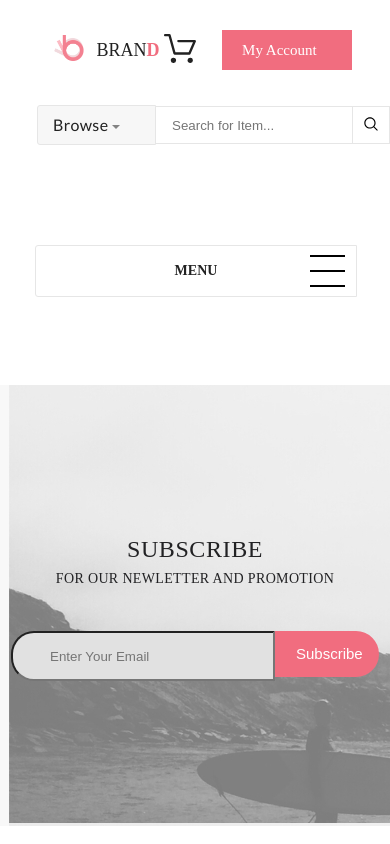
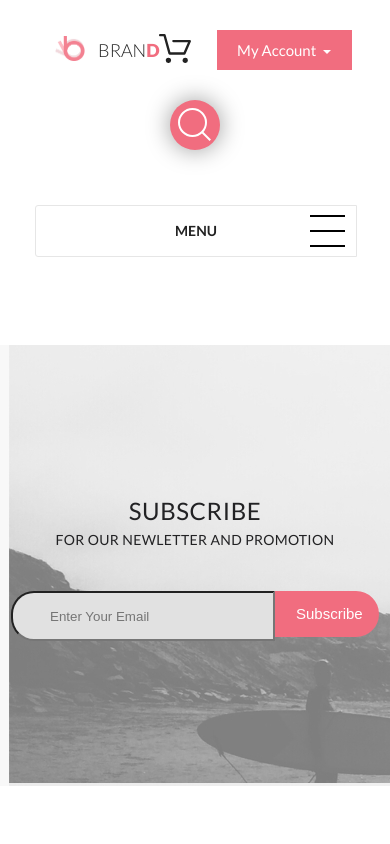
Before and after one commit to TyurinAndrey/brand_store, a plain HTML site: page index.html in a window 390 px wide. Shown: the top 844 px of the page. Drawn offline with Linux system fonts and the light colour scheme.

Commit message:
Добавил мобильный поиск

```diff
--- a/index.html
+++ b/index.html
@@ -41,7 +41,6 @@
                             <li><a class="drop-link" href="#">Sweatshirts/Hoodies</a></li>
                             <li><a class="drop-link" href="#">Blazers</a></li>
                             <li><a class="drop-link" href="#">Jackets/vests</a></li>
-
                         </ul>
                     </div>
                 </div>
@@ -50,6 +49,11 @@
             <button class="button-submit" type="submit">
                 <img src="img/search.svg" alt="search" class="search-style">
             </button>
+            <div class="search-mobile">
+                <input type="text" placeholder="Search for Item...">
+                <button class="button-submit-mobile" type="submit">
+                </button>
+            </div>
         </form>
         <div class="header-cart">
             <div class="cart-image">
@@ -93,7 +97,6 @@
                                     <img src="img/delete.png" alt="delete">
                                 </button>
                             </li>
-
                         </ul>
                         <div class="product-sum">
                             <h2>total</h2>
@@ -103,11 +106,9 @@
                             <button class="button-cart">checkout</button>
                             <button class="button-cart">go to cart</button>
                         </div>
-
                     </div>
                 </div>
             </div>
-
             <a href="#" class="button button-account" href="#">My Account <span class="caret-account"></span></a>
         </div>
     </header>
@@ -119,11 +120,9 @@
             <div class="burger-line second"></div>
             <div class="burger-line third"></div>
             <div class="burger-line fourth"></div>
-
             <ul class="menu main-menu">
                 <li class="menu-list"><a class="menu-link" href="#">Home</a>
                     <div class="drop-box">
-
                         <div class="drop-flex">
                             <h3 class="drop-h">women</h3>
                             <ul class="drop-list">
@@ -140,7 +139,6 @@
                                     <li><a class="drop-link" href="#">Sweaters/Knits</a></li>
                                 </ul>
                             </div>
-
                         </div>
                         <div class="drop-flex">
                             <h3 class="drop-h">women</h3>
@@ -149,19 +147,12 @@
                                 <li><a class="drop-link" href="#">Tops</a></li>
                                 <li><a class="drop-link" href="#">Sweaters/Knits</a></li>
                                 <li><a class="drop-link" href="#">Jackets/Coats</a></li>
-
                             </ul>
-
-
                             <div class="menu-offer">
                                 <img class="menu-offer-image" src="img/mega_menu_offer.jpg" alt="supersale">
-
                                 <span class="menu-offer-super">super</span>
                                 <span class="menu-offer-sale">sale!</span>
                             </div>
-
-
-
                         </div>
                     </div>
                 </li>
@@ -197,7 +188,6 @@
                                     <li><a class="drop-link" href="#">Sweaters/Knits</a></li>
                                 </ul>
                             </div>
-
                         </div>
                         <div class="drop-flex">
                             <h3 class="drop-h">women</h3>
@@ -206,19 +196,12 @@
                                 <li><a class="drop-link" href="#">Tops</a></li>
                                 <li><a class="drop-link" href="#">Sweaters/Knits</a></li>
                                 <li><a class="drop-link" href="#">Jackets/Coats</a></li>
-
                             </ul>
-
-
                             <div class="menu-offer">
                                 <img class="menu-offer-image" src="img/mega_menu_offer.jpg" alt="supersale">
-
                                 <span class="menu-offer-super">super</span>
                                 <span class="menu-offer-sale">sale!</span>
                             </div>
-
-
-
                         </div>
                     </div>
                 </li>
@@ -254,7 +237,6 @@
                                     <li><a class="drop-link" href="#">Sweaters/Knits</a></li>
                                 </ul>
                             </div>
-
                         </div>
                         <div class="drop-flex">
                             <h3 class="drop-h">women</h3>
@@ -263,19 +245,12 @@
                                 <li><a class="drop-link" href="#">Tops</a></li>
                                 <li><a class="drop-link" href="#">Sweaters/Knits</a></li>
                                 <li><a class="drop-link" href="#">Jackets/Coats</a></li>
-
                             </ul>
-
-
                             <div class="menu-offer">
                                 <img class="menu-offer-image" src="img/mega_menu_offer.jpg" alt="supersale">
-
                                 <span class="menu-offer-super">super</span>
                                 <span class="menu-offer-sale">sale!</span>
                             </div>
-
-
-
                         </div>
                     </div>
                 </li>
@@ -311,7 +286,6 @@
                                     <li><a class="drop-link" href="#">Sweaters/Knits</a></li>
                                 </ul>
                             </div>
-
                         </div>
                         <div class="drop-flex">
                             <h3 class="drop-h">women</h3>
@@ -320,19 +294,12 @@
                                 <li><a class="drop-link" href="#">Tops</a></li>
                                 <li><a class="drop-link" href="#">Sweaters/Knits</a></li>
                                 <li><a class="drop-link" href="#">Jackets/Coats</a></li>
-
                             </ul>
-
-
                             <div class="menu-offer">
                                 <img class="menu-offer-image" src="img/mega_menu_offer.jpg" alt="supersale">
-
                                 <span class="menu-offer-super">super</span>
                                 <span class="menu-offer-sale">sale!</span>
                             </div>
-
-
-
                         </div>
                     </div>
                 </li>
@@ -368,7 +335,6 @@
                                     <li><a class="drop-link" href="#">Sweaters/Knits</a></li>
                                 </ul>
                             </div>
-
                         </div>
                         <div class="drop-flex">
                             <h3 class="drop-h">women</h3>
@@ -377,19 +343,12 @@
                                 <li><a class="drop-link" href="#">Tops</a></li>
                                 <li><a class="drop-link" href="#">Sweaters/Knits</a></li>
                                 <li><a class="drop-link" href="#">Jackets/Coats</a></li>
-
                             </ul>
-
-
                             <div class="menu-offer">
                                 <img class="menu-offer-image" src="img/mega_menu_offer.jpg" alt="supersale">
-
                                 <span class="menu-offer-super">super</span>
                                 <span class="menu-offer-sale">sale!</span>
                             </div>
-
-
-
                         </div>
                     </div>
                 </li>
@@ -425,7 +384,6 @@
                                     <li><a class="drop-link" href="#">Sweaters/Knits</a></li>
                                 </ul>
                             </div>
-
                         </div>
                         <div class="drop-flex">
                             <h3 class="drop-h">women</h3>
@@ -434,19 +392,12 @@
                                 <li><a class="drop-link" href="#">Tops</a></li>
                                 <li><a class="drop-link" href="#">Sweaters/Knits</a></li>
                                 <li><a class="drop-link" href="#">Jackets/Coats</a></li>
-
                             </ul>
-
-
                             <div class="menu-offer">
                                 <img class="menu-offer-image" src="img/mega_menu_offer.jpg" alt="supersale">
-
                                 <span class="menu-offer-super">super</span>
                                 <span class="menu-offer-sale">sale!</span>
                             </div>
-
-
-
                         </div>
                     </div>
                 </li>
@@ -482,7 +433,6 @@
                                     <li><a class="drop-link" href="#">Sweaters/Knits</a></li>
                                 </ul>
                             </div>
-
                         </div>
                         <div class="drop-flex">
                             <h3 class="drop-h">women</h3>
@@ -491,40 +441,29 @@
                                 <li><a class="drop-link" href="#">Tops</a></li>
                                 <li><a class="drop-link" href="#">Sweaters/Knits</a></li>
                                 <li><a class="drop-link" href="#">Jackets/Coats</a></li>
-
                             </ul>
-
-
                             <div class="menu-offer">
                                 <img class="menu-offer-image" src="img/mega_menu_offer.jpg" alt="supersale">
-
                                 <span class="menu-offer-super">super</span>
                                 <span class="menu-offer-sale">sale!</span>
                             </div>
-
-
-
                         </div>
                     </div>
                 </li>
-
             </ul>
         </div>
     </nav>
-
     <div class="subscribe-form">
         <div class="subscribe-review">
             <div class="slider">
                 <input type="radio" name="switch" id="btn1" checked>
                 <input type="radio" name="switch" id="btn2">
                 <input type="radio" name="switch" id="btn3">
-
                 <div class="switch">
                     <label for="btn1"></label>
                     <label for="btn2"></label>
                     <label for="btn3"></label>
                 </div>
-
                 <div class="slider-inner">
                     <div class="slides">
                         <div class="slide slide-1">
@@ -578,28 +517,22 @@
                                 </h3>
                             </div>
                         </div>
-
-
                     </div>
                 </div>
             </div>
         </div>
-
         <div class="subscribe-mail">
             <div class="mail-form">
                 <h2 class="subscribe-h2">subscribe</h2>
                 <h3 class="subscribe-h3">for our newletter and promotion</h2>
-
                     <form class="subscription-form" action="#" method="post">
                         <label class="visually-hidden" for="subscription-email">Email</label>
                         <input id="subscription-email" type="email" name="subscription-email" placeholder="          Enter Your Email" required>
                         <button class="button button-mail" type="submit">Subscribe</button>
                     </form>
             </div>
-
         </div>
     </div>
-
     <section class="footer-info">
         <div class="footer-desc">
             <div class="header-logo footer-logo">
@@ -655,12 +588,6 @@
             </ul>
         </div>
     </section>
-
-
-
-
-
-
     <footer class="contacts">
         <div class="contacts-container">
             <div class="footer-rights">
@@ -671,41 +598,22 @@
             <div class="footer-social">
                 <div class="social-icon"><a href="" class="social-contacts">
                         <img src="img/facebook.svg" class="social-icon" alt="">
-
                     </a></div>
                 <div class="social-icon"> <a href="" class="social-contacts">
                         <img src="img/twitter.svg" class="social-icon" alt="">
-
-
                     </a></div>
                 <div class="social-icon"> <a href="" class="social-contacts">
                         <img src="img/linkedin.svg" class="social-icon" alt="">
-
-
                     </a></div>
                 <div class="social-icon"><a href="" class="social-contacts">
                         <img src="img/pinterest.svg" class="social-icon" alt="">
-
-
                     </a></div>
                 <div class="social-icon"><a href="" class="social-contacts">
                         <img src="img/google-plus.svg" class="social-icon" alt="">
-
-
                     </a></div>
-
-
-
-
-
             </div>
         </div>
-
     </footer>
-
-
-
-
 </body>
 
 </html>
--- a/style.css
+++ b/style.css
@@ -4,13 +4,12 @@
 
 }
 
-l s c
-
 body {
     font-family: 'Lato', sans-serif;
 }
 
-button:active, button:focus {
+button:active,
+button:focus {
     outline: none;
 }
 
@@ -45,9 +44,11 @@ button:active, button:focus {
 
 .header-search {
     display: flex;
-    align-items: center;
-    justify-content: flex-start;
+    justify-content: center;
+    align-content: center;
+    align-self: center;
 }
+
 
 .header-logo {
     display: flex;
@@ -84,7 +85,7 @@ button:active, button:focus {
     line-height: 38px;
     letter-spacing: 0.35px;
     min-width: 87px;
-    height: 38px;
+    height: 36px;
     border-radius: 3px 0 0 3px;
     border: 1px solid #e6e6e6;
     background-color: #f7f7f7;
@@ -171,7 +172,7 @@ button:active, button:focus {
     display: flex;
     opacity: 1;
     transition: opacity 1s;
-    z-index: 2;
+    z-index: 7;
 }
 
 .drop-flex {
@@ -195,7 +196,6 @@ button:active, button:focus {
 
 .drop-list {
     list-style-type: none;
-
 }
 
 .drop-link {
@@ -208,6 +208,10 @@ button:active, button:focus {
 
 .drop-link:hover {
     color: #f16d7f;
+}
+
+.search-mobile {
+    display: none;
 }
 
 .form-input {
@@ -266,7 +270,7 @@ button:active, button:focus {
 .button-account {
     margin-left: 26px;
     margin-right: 5px;
-    min-width: 90px;
+    min-width: 95px;
 }
 
 .caret-account {
@@ -372,7 +376,7 @@ button:active, button:focus {
 }
 
 label,
- #check-menu{
+#check-menu {
     display: none;
 }
 
@@ -410,17 +414,13 @@ button:active, button:focus {
 .menu-list:not(hover) .drop-box {
     opacity: 0;
     display: none;
-
 }
 
 .menu-list:hover .drop-box {
     display: flex;
     opacity: 1;
     transition: opacity 1s;
-
 }
-
-
 
 .drop-box {
     max-width: 800px;
@@ -464,64 +464,29 @@ button:active, button:focus {
 }
 
 .menu-offer-super {
-    display:inline-block;
-    position:absolute;
-    top:55px;
-    left:174px;
+    display: inline-block;
+    position: absolute;
+    top: 55px;
+    left: 174px;
 }
 
 .menu-offer-sale {
-    display:inline-block;
-    position:absolute;
-    top:83px;
-    left:174px;
+    display: inline-block;
+    position: absolute;
+    top: 83px;
+    left: 174px;
 }
-
-
-/*
-.footer-info {
-    margin: auto auto;
-    max-width: 1140px;
-    display: grid;
-    grid-gap: 30px;
-    grid-template-columns: 5fr . 2fr 2fr 2fr;
-    grid-template-rows: 1fr;
-    justify-content: center;
-    align-content: center;
-}
-
-.footer-desc {
-    grid-column: 1/6;
-}
-
-.footer-company {
-    grid-column: 7/9;
-}
-
-.footer-info-desc {
-    grid-column: 9/11;
-}
-
-.footer-shop {
-    grid-column: 11/13;
-}*/
-
-
-
 
 
 .subscribe-form {
 
     margin: auto auto;
     max-width: 1618px;
-
     display: grid;
     grid-gap: 3px;
     grid-template-columns: 1fr 1fr;
-
     justify-content: center;
     background: url(img/subscribe-form-bg.jpg);
- /*   align-content: center;*/
 }
 
 .subscribe-review {
@@ -536,17 +501,9 @@ button:active, button:focus {
 
 
 .subscribe-review {
-    /*max-width: 804px;
-    max-height: 438px;*/
-    /*width: 100%;*/
     height: 438px;
 
-    /*background-color: #f2f2f2;*/
 }
-/*
-.review-foto {
-    margin-left:;
-}*/
 
 .review-foto img {
     width: 83px;
@@ -558,14 +515,8 @@ button:active, button:focus {
 
 
 .subscribe-mail {
-    /*max-width: 804px;
-    max-height: 438px;*/
-    /*height: 100%;
-    background-color: #f2f2f2;*/
-
     height: 438px;
     display: flex;
-    /*align-self: center;*/
     justify-self: center;
 
 }
@@ -578,7 +529,6 @@ button:active, button:focus {
     margin-right: 330px;
 
 }
-
 
 
 .subscribe-h2 {
@@ -634,10 +584,6 @@ button:active, button:focus {
     border: 2px solid #f16d7f;
 }
 
-
-
-
-
 .footer-info {
     max-width: 1140px;
     margin: 0 auto;
@@ -667,7 +613,6 @@ button:active, button:focus {
     font-weight: 300;
     line-height: 24px;
     letter-spacing: 0.35px;
-   /*  margin-top: 30px;*/
 }
 
 .footer-text-2 {
@@ -700,7 +645,6 @@ button:active, button:focus {
 
 
 .footer-nav-item {
-
     list-style-type: none;
 }
 
@@ -715,8 +659,6 @@ button:active, button:focus {
 
 .footer-nav-item a:hover {
     color: #f16d7f;
-  /*  border: 1px solid #f16d7f;
-    border-radius: 3px;*/
 }
 
 .contacts {
@@ -752,7 +694,6 @@ width: 32px;
 }
 
 .social-icon {
-
     color: #b2b2b2;
     width: 32px;
     height: 32px;
@@ -768,12 +709,7 @@ width: 32px;
 
 
 .contacts {
-
     background-color: #e6e6e6;
-/*    display: flex;
-    justify-content: center;
-    align-content: center;*/
-
 }
 
 .contacts-container {
@@ -824,7 +760,6 @@ width: 32px;
     position: relative;
     width: 900px;
     margin: 50px auto;
- /* box-shadow: 0 10px 20px -5px rgba(0, 0, 0, 0.75);*/
 }
 
 .slider input[name="switch"] {
@@ -846,7 +781,6 @@ width: 32px;
     cursor: pointer;
     margin: 0 3px;
     box-shadow: 0 0 2px 0 rgba(0, 0, 0, .8);
-
     background-color: #d6d6d6;
 }
 
@@ -928,12 +862,6 @@ margin-top: -7px;
     margin-top: 80px;
 }
 
-/*.slides img {
-  width: 83px;
-  height: 83px;
-/*  float: left;*/
-/*}*/*/
-
  #btn1:checked~slider-inner slides {
     transform: translate(0);
 }
@@ -955,19 +883,8 @@ margin-top: -7px;
 
 
 
+@media screen and (max-width: 1368px) {
 
-
-
-
-
-
-
-
-
-
-
-
-@media screen and (max-width: 1368px) {
     /*Стили выпадающего меню*/
     .drop-box {
         max-width: 500px;
@@ -997,13 +914,13 @@ margin-top: -7px;
     }
 
     .menu-offer-super {
-        top:25px;
-        left:80px;
+        top: 25px;
+        left: 80px;
     }
 
     .menu-offer-sale {
-        top:45px;
-        left:80px;
+        top: 45px;
+        left: 80px;
     }
 
     /*end_Стили выпадающего меню*/
@@ -1015,7 +932,6 @@ margin-top: -7px;
         margin-left: 250px;
         margin-top: 0px;
     }
-
 
     /*Стили для слайдера*/
 
@@ -1032,24 +948,24 @@ margin-top: -7px;
     .header-logo {
         justify-content: flex-end;
     }
-    .header-search{
+
+    .header-search {
         justify-content: center;
     }
+
     .header-cart {
         justify-content: center;
     }
 
     .menu {
         flex-direction: column;
-
-
     }
 
 
     /*Стили для гамбургера*/
 
-    .wrapper{
-    margin: 100px auto;
+    .wrapper {
+        margin: 100px auto 100px;
         width: 320px;
         background-color: #fff;
         position: relative;
@@ -1063,11 +979,11 @@ margin-top: -7px;
 
     }
 
-    #check-menu{
+    #check-menu {
         display: none;
     }
 
-    label{
+    label {
         display: block;
         position: absolute;
         top: 0;
@@ -1083,7 +999,7 @@ margin-top: -7px;
         font-weight: 700;
     }
 
-    .burger-line{
+    .burger-line {
         position: absolute;
         top: 10px;
         right: 10px;
@@ -1094,15 +1010,16 @@ margin-top: -7px;
 
     }
 
-    .second, .third{
+    .second,
+    .third {
         top: 25px;
     }
 
-    .fourth{
+    .fourth {
         top: 40px;
     }
 
-    .main-menu{
+    .main-menu {
         display: block;
         position: absolute;
         width: 100%;
@@ -1117,31 +1034,31 @@ margin-top: -7px;
 
 
 
-    #check-menu:checked ~ .main-menu{
+    #check-menu:checked~.main-menu {
         max-height: 1500px;
         font-size: 14px;
         color: #f16d7f;
     }
 
-    #check-menu:checked ~ .first{
+    #check-menu:checked~.first {
         display: none;
     }
 
-    #check-menu:checked ~ .second{
+    #check-menu:checked~.second {
         transform: rotate(45deg);
         background-color: #f16d7f;
     }
 
-    #check-menu:checked ~ .third{
+    #check-menu:checked~.third {
         transform: rotate(-45deg);
         background-color: #f16d7f;
     }
 
-    #check-menu:checked ~ .fourth{
+    #check-menu:checked~.fourth {
         display: none;
     }
 
-    #check-menu:checked ~ label{
+    #check-menu:checked~label {
         color: #f16d7f;
     }
 
@@ -1155,13 +1072,13 @@ margin-top: -7px;
         padding: auto auto;
         max-width: 160px;
     }
+
     .drop-box {
         margin: auto auto;
         position: relative;
         flex-direction: column;
         max-width: 150px;
         min-width: 100px;
-
     }
 
     .drop-flex {
@@ -1187,27 +1104,25 @@ margin-top: -7px;
     }
 
     .menu-offer-super {
-        top:20px;
-        left:60px;
+        top: 20px;
+        left: 60px;
     }
 
     .menu-offer-sale {
-        top:40px;
-        left:60px;
+        top: 40px;
+        left: 60px;
     }
 
     /*end_Стили выпадающего меню*/
 
 
     .mail-form {
-
         margin-right: 0px;
-
     }
 
 
     .footer-desc {
-    display:none;
+        display: none;
     }
 
     .subscribe-form {
@@ -1217,7 +1132,6 @@ margin-top: -7px;
 
     .subscribe-review {
         display: none;
-
     }
 
     .subscribe-mail {
@@ -1231,13 +1145,11 @@ margin-top: -7px;
     .footer-company {
         grid-column: 1/7;
         min-width: 120px;
-   /* grid-column: 1/13;*/
     }
 
     .footer-info-desc {
         grid-column: 7/13;
         min-width: 120px;
-    /*grid-column: 1/13;*/
     }
 
     .footer-shop {
@@ -1250,7 +1162,6 @@ margin-top: -7px;
     .header {
         grid-template-areas:
             "l l l l c c c c c c c c"
-            /*". . . c c c c c c c c ."*/
             "s s s s s s s s s s s c";
     }
 
@@ -1275,21 +1186,159 @@ margin-top: -7px;
     .header-logo {
         justify-content: flex-end;
     }
-    .header-search{
+
+    .header-search {
         justify-content: center;
     }
+
     .header-cart {
         justify-content: flex-end;
     }
 
     /*Стили выпадающего меню*/
 
-      /*.menu-list {
-        align-self: flex-start;
+    /*Стили мобильного поиска*/
 
-    }*/
+    .form-input,
+    .button-submit,
+    .browse-button {
+        display: none;
+    }
+
+    .wrapper {
+        margin: 0px auto 100px;
+
+    }
+
+    .search-mobile {
+        display: block;
+        position: relative;
+        margin: auto;
+        top: -30px;
+        left: 0;
+        right: 0;
+        bottom: 0;
+        width: 260px;
+        height: 100px;
+    }
+
+    .search-mobile .button-submit-mobile {
+        position: absolute;
+        margin: auto;
+        top: 0;
+        right: 0;
+        bottom: 0;
+        left: 0;
+        width: 50px;
+        height: 50px;
+        background: #f16d7f;
+        border-radius: 50%;
+        border: transparent;
+        transition: all 1s;
+        z-index: 4;
+        box-shadow: 0 0 25px 0 rgba(0, 0, 0, 0.4);
+    }
+
+    .search-mobile .button-submit-mobile:hover {
+        cursor: pointer;
+    }
+
+    .search-mobile .button-submit-mobile::before {
+        content: "";
+        position: absolute;
+        margin: auto;
+        top: 22px;
+        right: 0;
+        bottom: 0;
+        left: 22px;
+        width: 12px;
+        height: 2px;
+        background: white;
+        transform: rotate(45deg);
+        transition: all .5s;
+    }
+
+    .search-mobile .button-submit-mobile::after {
+        content: "";
+        position: absolute;
+        margin: auto;
+        top: -5px;
+        right: 0;
+        bottom: 0;
+        left: -5px;
+        width: 25px;
+        height: 25px;
+        border-radius: 50%;
+        border: 2px solid white;
+        transition: all .5s;
+    }
+
+    .search-mobile input {
+        font-family: 'Lato', san-serif;
+        position: absolute;
+        margin: auto;
+        top: 0;
+        right: 0;
+        bottom: 0;
+        left: 0;
+        width: 200px;
+        height: 36px;
+        outline: none;
+        border: none;
+        background: #f16d7f;
+        color: white;
+        text-shadow: 0 0 10px #f16d7f;
+        padding: 0 80px 0 20px;
+        border-radius: 30px;
+        box-shadow: 0 0 25px 0 #f16d7f, 0 20px 25px 0 rgba(0, 0, 0, 0.2);
+        transition: all 1s;
+        opacity: 0;
+        z-index: 5;
+        font-weight: bolder;
+        /*letter-spacing: 0.1em;*/
+        padding-left: 16px;
+    }
+
+    .search-mobile input:hover {
+        cursor: pointer;
+    }
+
+    .search-mobile input:focus {
+        width: 140px;
+        opacity: 1;
+        cursor: text;
+    }
+
+    .search-mobile input:focus~.button-submit-mobile {
+        right: -200px;
+        background: #f16d7f;
+        z-index: 6;
+    }
+
+    .search-mobile input:focus~.button-submit-mobile::before {
+        top: 0;
+        left: 0;
+        width: 25px;
+    }
+
+    .search-mobile input:focus~.button-submit-mobile::after {
+        top: 0;
+        left: 0;
+        width: 25px;
+        height: 2px;
+        border: none;
+        background: white;
+        border-radius: 0%;
+        transform: rotate(-45deg);
+    }
+
+    .search-mobile input::placeholder {
+        color: white;
+        opacity: 0.5;
+        font-weight: bolder;
+    }
 
 
 
 
-}
+    /*Стили мобильного поиска*/
```
Lines whose indentation alone changed are shown as unchanged.
